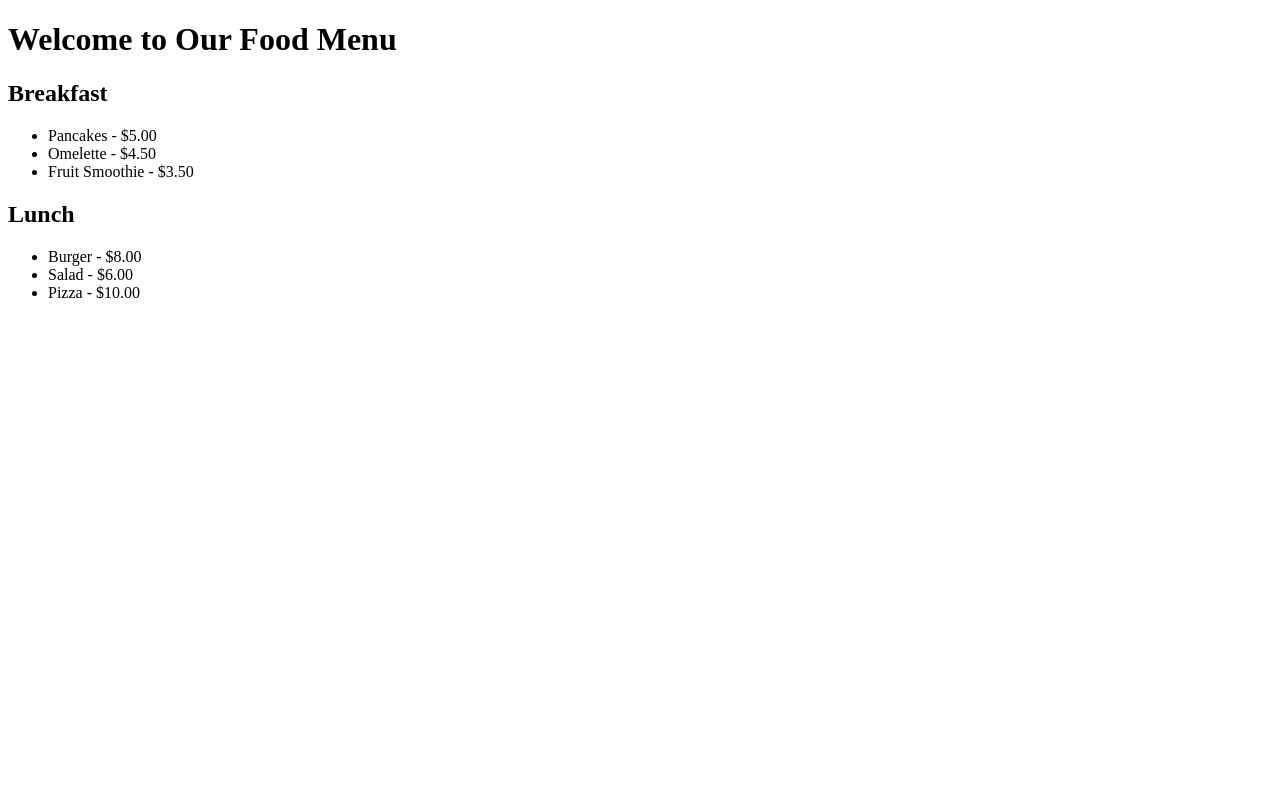
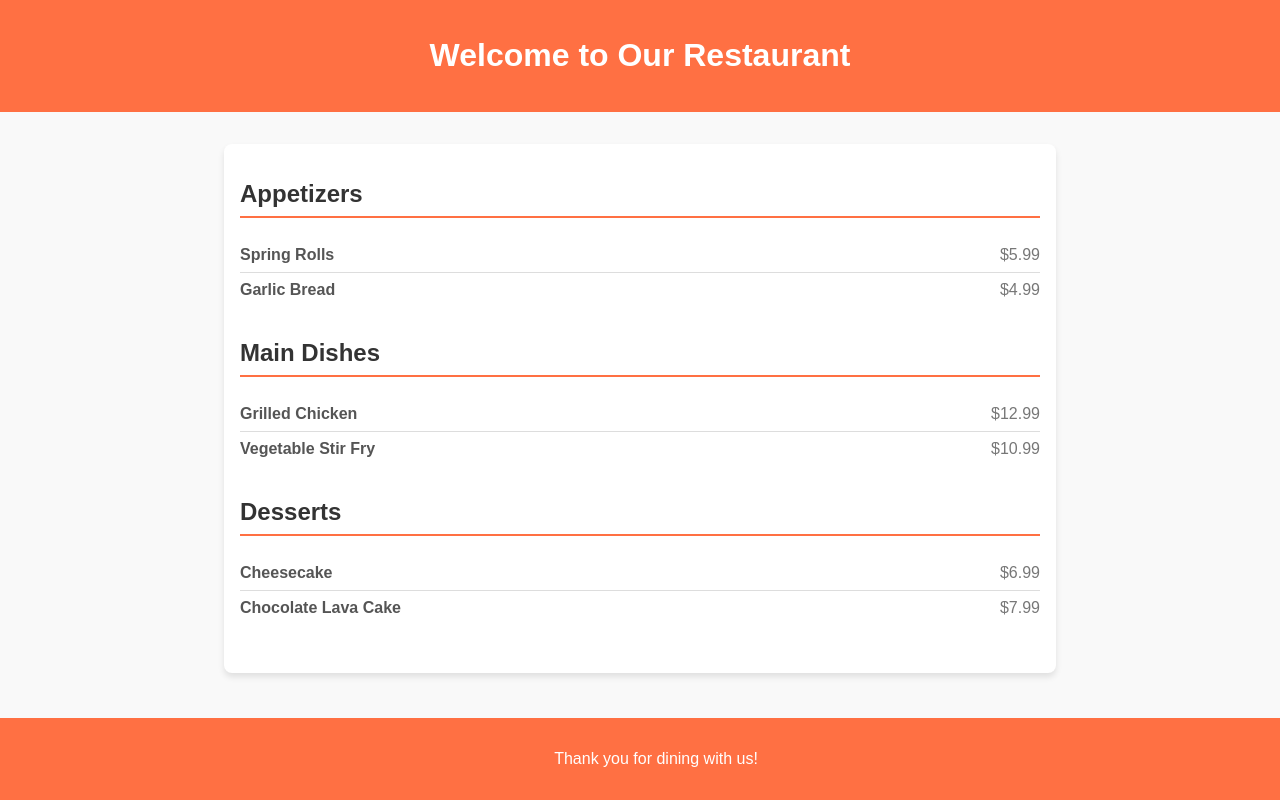
Before and after one commit to Pratikhyapanda-541/Website, a plain HTML site: page index.html in a window 1280 px wide. Drawn offline with Linux system fonts and the light colour scheme.

Commit message:
Update index.html

```diff
--- a/index.html
+++ b/index.html
@@ -1,23 +1,121 @@
 <!DOCTYPE html>
 <html lang="en">
 <head>
-  <meta charset="UTF-8">
-  <meta name="viewport" content="width=device-width, initial-scale=1.0">
-  <title>Food Menu</title>
+    <meta charset="UTF-8">
+    <meta name="viewport" content="width=device-width, initial-scale=1.0">
+    <title>Restaurant Menu</title>
+    <style>
+        body {
+            font-family: Arial, sans-serif;
+            margin: 0;
+            padding: 0;
+            background-color: #f9f9f9;
+        }
+
+        header {
+            background-color: #ff7043;
+            color: white;
+            text-align: center;
+            padding: 1rem;
+        }
+
+        .menu {
+            max-width: 800px;
+            margin: 2rem auto;
+            background: white;
+            border-radius: 8px;
+            box-shadow: 0 4px 6px rgba(0, 0, 0, 0.1);
+            padding: 1rem;
+        }
+
+        .menu-section {
+            margin-bottom: 2rem;
+        }
+
+        .menu-section h2 {
+            border-bottom: 2px solid #ff7043;
+            color: #333;
+            padding-bottom: 0.5rem;
+        }
+
+        .menu-item {
+            display: flex;
+            justify-content: space-between;
+            padding: 0.5rem 0;
+            border-bottom: 1px solid #ddd;
+        }
+
+        .menu-item:last-child {
+            border-bottom: none;
+        }
+
+        .menu-item-name {
+            font-weight: bold;
+            color: #555;
+        }
+
+        .menu-item-price {
+            color: #777;
+        }
+
+        footer {
+            text-align: center;
+            padding: 1rem;
+            background: #ff7043;
+            color: white;
+            position: fixed;
+            width: 100%;
+            bottom: 0;
+        }
+    </style>
 </head>
 <body>
-  <h1>Welcome to Our Food Menu</h1>
-  <h2>Breakfast</h2>
-  <ul>
-    <li>Pancakes - $5.00</li>
-    <li>Omelette - $4.50</li>
-    <li>Fruit Smoothie - $3.50</li>
-  </ul>
-  <h2>Lunch</h2>
-  <ul>
-    <li>Burger - $8.00</li>
-    <li>Salad - $6.00</li>
-    <li>Pizza - $10.00</li>
-  </ul>
+
+<header>
+    <h1>Welcome to Our Restaurant</h1>
+</header>
+
+<main class="menu">
+    <div class="menu-section">
+        <h2>Appetizers</h2>
+        <div class="menu-item">
+            <span class="menu-item-name">Spring Rolls</span>
+            <span class="menu-item-price">$5.99</span>
+        </div>
+        <div class="menu-item">
+            <span class="menu-item-name">Garlic Bread</span>
+            <span class="menu-item-price">$4.99</span>
+        </div>
+    </div>
+
+    <div class="menu-section">
+        <h2>Main Dishes</h2>
+        <div class="menu-item">
+            <span class="menu-item-name">Grilled Chicken</span>
+            <span class="menu-item-price">$12.99</span>
+        </div>
+        <div class="menu-item">
+            <span class="menu-item-name">Vegetable Stir Fry</span>
+            <span class="menu-item-price">$10.99</span>
+        </div>
+    </div>
+
+    <div class="menu-section">
+        <h2>Desserts</h2>
+        <div class="menu-item">
+            <span class="menu-item-name">Cheesecake</span>
+            <span class="menu-item-price">$6.99</span>
+        </div>
+        <div class="menu-item">
+            <span class="menu-item-name">Chocolate Lava Cake</span>
+            <span class="menu-item-price">$7.99</span>
+        </div>
+    </div>
+</main>
+
+<footer>
+    <p>Thank you for dining with us!</p>
+</footer>
+
 </body>
 </html>
```
